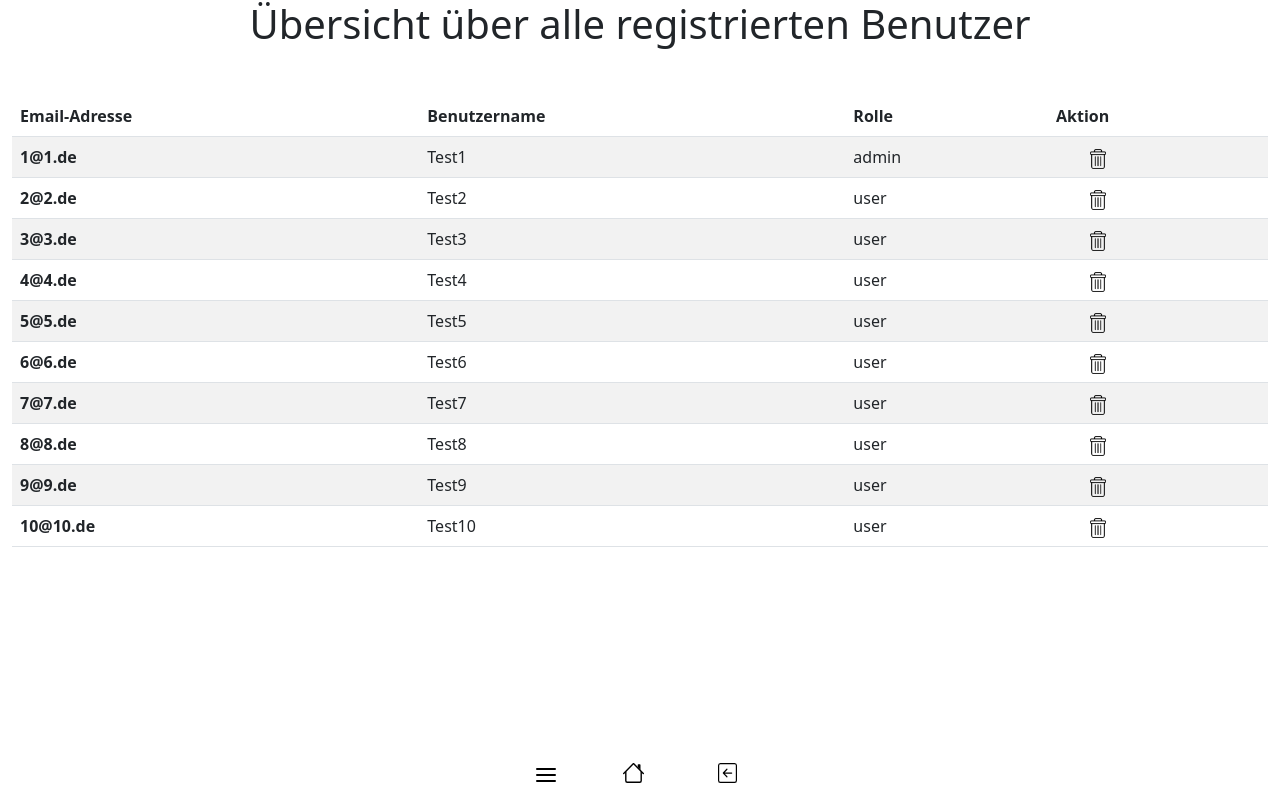
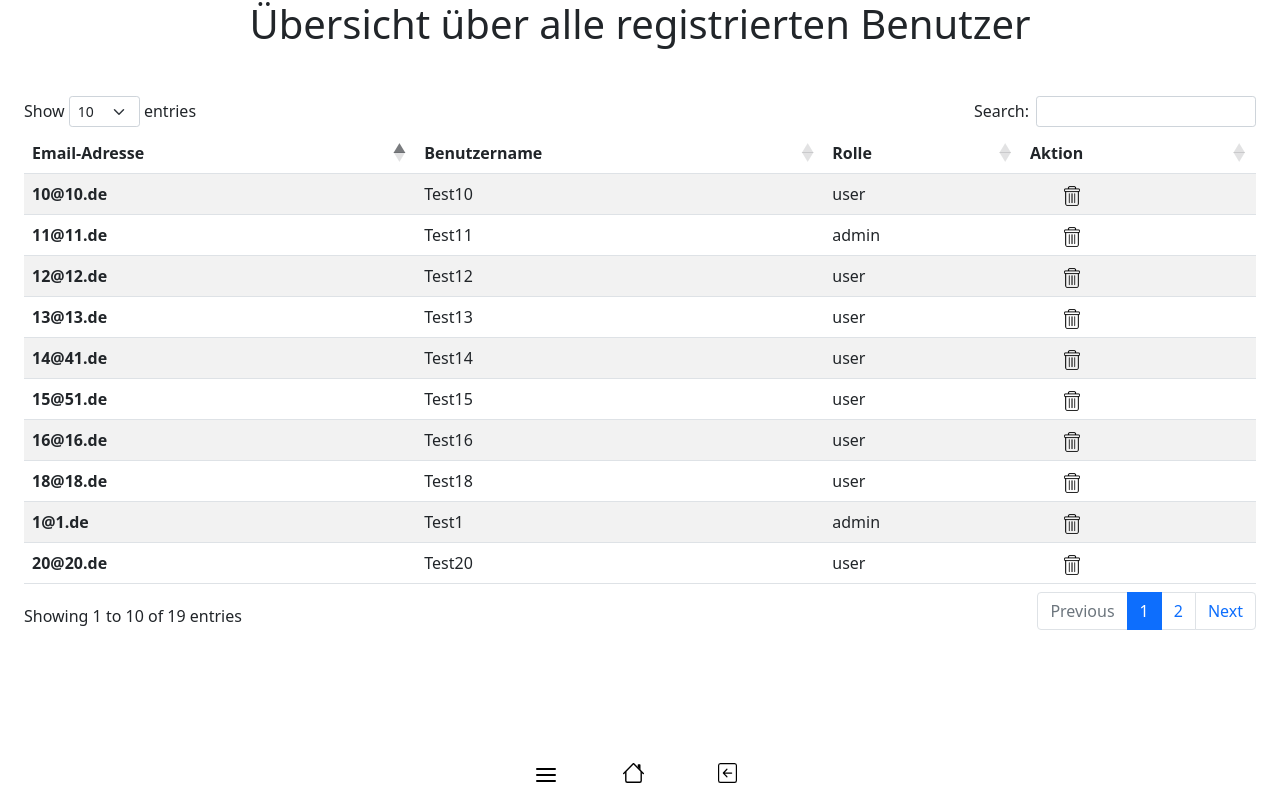
Before and after one commit to swssl/webt-projekt, a Flask app: page /adminbereich in a window 1280 px wide. Run offline with Flask 2, Linux system fonts and the light colour scheme; some libraries are stand-ins or nearby versions.

Commit message:
Pagination in Tabelle für die Anzeige aller User

```diff
--- a/hikerz/templates/adminArea.html
+++ b/hikerz/templates/adminArea.html
@@ -2,27 +2,11 @@
 
 {% block content %}
 
-<!-- nur fuer testzwecke -->
-<!--
-<head>
-    <title>Hikerz</title>
-    <link rel="icon" href="{{ url_for('static', filename='img/favicon.svg') }}">
-    <meta charset="UTF-8">
-    <meta name="viewport" content="width=device-width, initial-scale=1">
-    <link href="https://cdn.jsdelivr.net/npm/bootstrap@5.2.0-beta1/dist/css/bootstrap.min.css" rel="stylesheet"
-        integrity="sha384-0evHe/X+R7YkIZDRvuzKMRqM+OrBnVFBL6DOitfPri4tjfHxaWutUpFmBp4vmVor" crossorigin="anonymous">
-    <link rel="stylesheet" href="./../static/style.css">
-</head>
-
-<body>
-
-    <div class="container-fluid">
-        -->
     <h1 align="center"> Übersicht über alle registrierten Benutzer </h1>
 
     <p><br></p>
 
-        <table class="table table-striped">
+    <table id="example" class="table table-striped" style="width:100%">
         <thead>
             <tr>
                 <th scope="col">Email-Adresse</th>
@@ -49,12 +33,20 @@
         </tbody>
     </table>
 
-        <script src="https://cdn.datatables.net/1.10.19/css/jquery.dataTables.min.js">
-            $(document).ready(function(){$('#allUserTable').DataTable();});
-        </script>
-
-
-
 
 
 {% endblock %}
+
+
+{% block scripts %}
+<script type="text/javascript" charset="utf8" src="https://code.jquery.com/jquery-3.6.0.min.js"></script>
+    <script type="text/javascript" charset="utf8" src="https://cdn.datatables.net/1.10.25/js/jquery.dataTables.js"></script>
+    <script type="text/javascript" charset="utf8" src="https://cdn.datatables.net/1.10.25/js/dataTables.bootstrap5.js"></script>
+
+<script>
+
+    $(document).ready(function () {
+    $('#example').DataTable();
+    });
+  </script>
+{% endblock %}
--- a/hikerz/templates/base.html
+++ b/hikerz/templates/base.html
@@ -9,6 +9,10 @@
     <link href="https://cdn.jsdelivr.net/npm/bootstrap@5.2.0-beta1/dist/css/bootstrap.min.css" rel="stylesheet"
         integrity="sha384-0evHe/X+R7YkIZDRvuzKMRqM+OrBnVFBL6DOitfPri4tjfHxaWutUpFmBp4vmVor" crossorigin="anonymous">
     <link rel="stylesheet" href="{{url_for('static', filename='styles.css')}}">
+    <link rel="stylesheet" type="text/css" href="https://cdn.datatables.net/1.10.25/css/dataTables.bootstrap5.css">
+
+    <link rel="stylesheet" href="https://cdnjs.cloudflare.com/ajax/libs/twitter-bootstrap/5.1.3/css/bootstrap.min.css">
+    <link rel="stylesheet" href="https://cdn.datatables.net/1.12.0/css/dataTables.bootstrap5.min.css">
 </head>
 
 <body>
@@ -89,6 +93,8 @@
     <script src="https://cdn.jsdelivr.net/npm/bootstrap@5.2.0-beta1/dist/js/bootstrap.bundle.min.js"
         integrity="sha384-pprn3073KE6tl6bjs2QrFaJGz5/SUsLqktiwsUTF55Jfv3qYSDhgCecCxMW52nD2"
         crossorigin="anonymous"></script>
+
+    {% block scripts %}{% endblock %}
 </body>
 
 
--- a/hikerz/views.py
+++ b/hikerz/views.py
@@ -39,5 +39,5 @@ def routeOverview():
 @views.route('/adminbereich')
 def adminbereich():
     test_user = User("admin", "admin@localhost.org", "admin", 0)
-    allUsers = {"user1":["Test1","1@1.de","admin"], "user2":["Test2","2@2.de","user"],"user3":["Test3","3@3.de","user"],"user4":["Test4","4@4.de","user"],"user5":["Test5","5@5.de","user"],"user6":["Test6","6@6.de","user"],"user7":["Test7","7@7.de","user"],"user8":["Test8","8@8.de","user"],"user9":["Test9","9@9.de","user"],"user10":["Test10","10@10.de","user"]}
+    allUsers = {"user1":["Test1","1@1.de","admin"], "user2":["Test2","2@2.de","user"],"user3":["Test3","3@3.de","user"],"user4":["Test4","4@4.de","user"],"user5":["Test5","5@5.de","user"],"user6":["Test6","6@6.de","user"],"user7":["Test7","7@7.de","user"],"user8":["Test8","8@8.de","user"],"user9":["Test9","9@9.de","user"],"user10":["Test10","10@10.de","user"],"user11":["Test11","11@11.de","admin"], "user12":["Test12","12@12.de","user"],"user13":["Test13","13@13.de","user"],"user14":["Test14","14@41.de","user"],"user15":["Test15","15@51.de","user"],"user16":["Test16","16@16.de","user"],"user17":["Test17","71@17.de","user"],"user8":["Test18","18@18.de","user"],"user19":["Test19","91@19.de","user"],"user20":["Test20","20@20.de","user"]}
     return render_template("adminArea.html", allUsers=allUsers, test_user=test_user)
```
Lines whose indentation alone changed are shown as unchanged.
